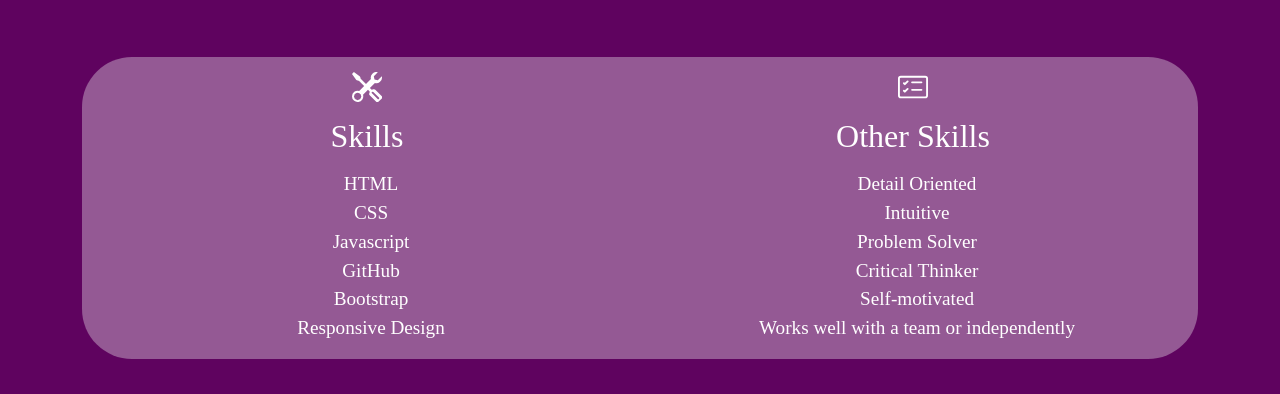
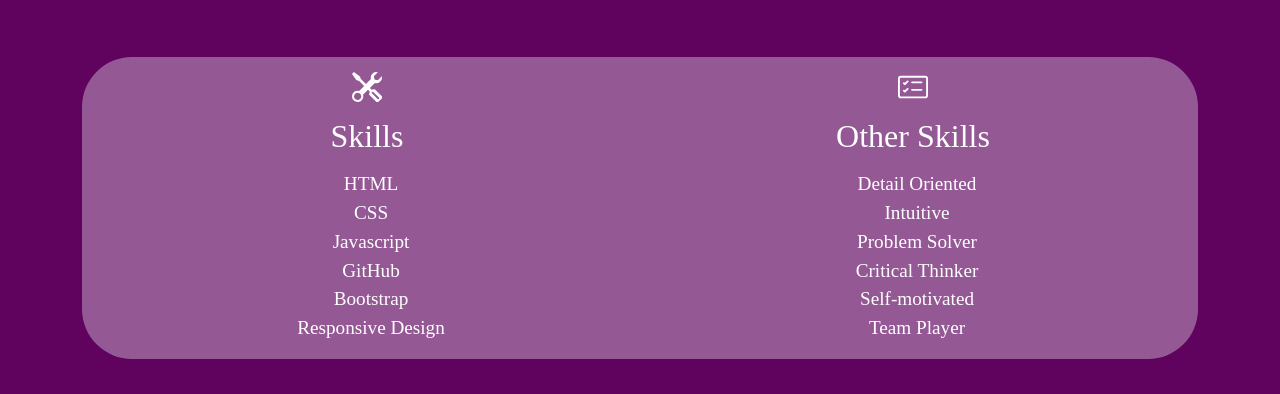
Before and after one commit to tmrich212/Bootstrap-Portfolio, a plain HTML site: page about.html in a window 1280 px wide. Shown: the part 562-956 px from the top of the page. Drawn offline with nearby package versions, Linux system fonts and the light colour scheme; a web font is replaced by a local one.

Commit message:
one last update to other skills list

```diff
--- a/about.html
+++ b/about.html
@@ -132,7 +132,7 @@
                         <li class="skills">Problem Solver</li>
                         <li class="skills">Critical Thinker</li>
                         <li class="skills">Self-motivated</li>
-                        <li class="skills">Works well with a team or independently</li>
+                        <li class="skills">Team Player</li>
 
                     </ul>
                 </div>
```
